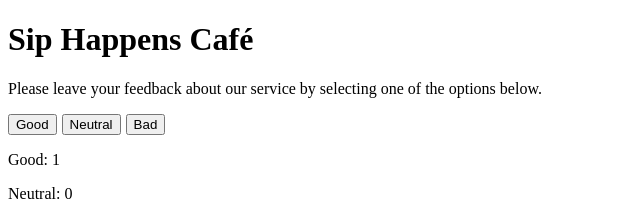
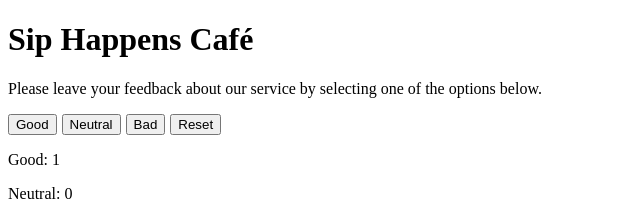
Before and after one commit to isteppanenko/goit-react-hw-02, a React (Vite) app: page / in a window 1280 px wide. Both pictures are taken after a click on the button "Good". Shown: the top 204 px of the page, without its empty margins (0-640 px from the left). Built offline with nearby package versions, Linux system fonts and the light colour scheme.

Commit message:
reset_function

```diff
--- a/src/components/App.jsx
+++ b/src/components/App.jsx
@@ -17,12 +17,21 @@ function App() {
     });
   };
   const totalFeedback = clicks.good + clicks.neutral + clicks.bad;
-  console.log(totalFeedback);
+  const resetFeedback = () =>
+    setClicks({
+      good: 0,
+      neutral: 0,
+      bad: 0,
+    });
 
   return (
     <>
       <Descriptions />
-      <Options updateFeedback={updateFeedback} />
+      <Options
+        updateFeedback={updateFeedback}
+        totalFeedback={totalFeedback}
+        resetFeedback={resetFeedback}
+      />
       <Notification totalFeedback={totalFeedback} />
       <FeedBack
         good={clicks.good}
--- a/src/components/Options/Options.jsx
+++ b/src/components/Options/Options.jsx
@@ -1,5 +1,5 @@
 import css from '../Options/Options.module.css';
-const Options = ({ updateFeedback }) => {
+const Options = ({ updateFeedback, totalFeedback, resetFeedback }) => {
   return (
     <>
       <button
@@ -20,6 +20,11 @@ const Options = ({ updateFeedback }) => {
       >
         Bad
       </button>
+      {totalFeedback > 0 ? (
+        <button className={css.buttonOptions} onClick={resetFeedback}>
+          Reset
+        </button>
+      ) : null}
     </>
   );
 };
```
